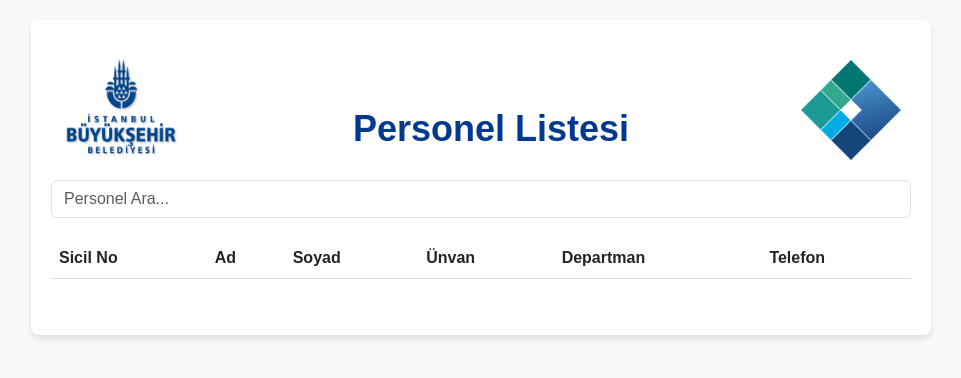
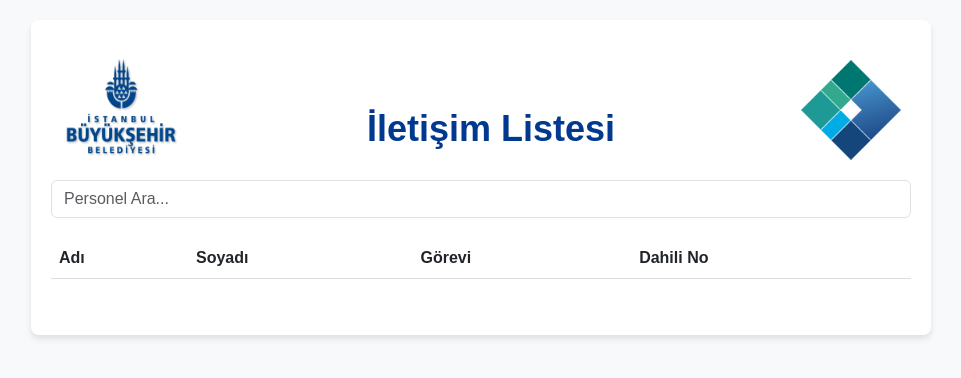
Before and after one commit to oyersen/imar, a PHP site: page /rehber in a window 1280 px wide. Shown: the top 378 px of the page, without its empty margins (159-1120 px from the left). Run offline with PHP 8.4, Linux system fonts and the light colour scheme.

Commit message:
update rehber

```diff
--- a/rehber.php
+++ b/rehber.php
@@ -10,6 +10,10 @@
     <link rel="shortcut icon" href="https://www.imar.istanbul/assets/images/favicon.ico" />
 
     <script src="https://code.jquery.com/jquery-3.6.0.min.js"></script>
+
+    <script src="https://cdn.jsdelivr.net/npm/@popperjs/core@2.11.8/dist/umd/popper.min.js"></script>
+    <script src="https://cdn.jsdelivr.net/npm/bootstrap@5.3.0/dist/js/bootstrap.min.js"></script>
+
     <script src="./src/js/xlsx.full.min.js"></script>
     <link rel="stylesheet" href="./src/css/bootstrap.css">
     <script src="./src/js/pagination.js"></script>
@@ -24,7 +28,7 @@
         <div class="header">
             <img id="ibb_logo" src="./src/img/ibb_logo.png">
             <h2>
-                Personel Listesi</h2>
+                İletişim Listesi</h2>
             <a href="./"> <img id="imar_logo" src="./src/img/favicon.ico"></a>
         </div>
         <input type="text" id="search" class="form-control" placeholder="Personel Ara..." autocomplete="off">
@@ -32,12 +36,10 @@
             <table class="table table-striped table-hover">
                 <thead>
                     <tr>
-                        <th>Sicil No</th>
-                        <th>Ad</th>
-                        <th>Soyad</th>
-                        <th>Ünvan</th>
-                        <th>Departman</th>
-                        <th>Telefon</th>
+                        <th>Adı</th>
+                        <th>Soyadı</th>
+                        <th>Görevi</th>
+                        <th>Dahili No</th>
                     </tr>
                 </thead>
                 <tbody id="personel-list">
@@ -50,6 +52,26 @@
         </div>
         <div id="pagination"></div>
     </div>
+    <!-- Modal -->
+    <div class="modal fade" id="personelModal" tabindex="-1" aria-labelledby="modalTitle" aria-hidden="true">
+        <div class="modal-dialog">
+            <div class="modal-content">
+                <div class="modal-header">
+                    <h5 class="modal-title" id="modalTitle">Personel Detayı</h5>
+                    <button type="button" class="btn-close" data-bs-dismiss="modal" aria-label="Kapat"></button>
+                </div>
+                <div class="modal-body">
+                    <img id="personelImage" src="" alt="Personel Resmi" class="img-fluid mb-3">
+
+                    <p><strong>Adı:</strong> <span id="modalAd"></span></p>
+                    <p><strong>Soyadı:</strong> <span id="modalSoyad"></span></p>
+                    <p><strong>Görevi:</strong> <span id="modalGorevi"></span></p>
+
+                    <p><strong>Dahili No:</strong> <span id="modalTelefon"></span></p>
+                </div>
+            </div>
+        </div>
+    </div>
 
     <script src="./src/js/rehber.js"></script>
 
--- a/src/js/rehber.js
+++ b/src/js/rehber.js
@@ -9,7 +9,7 @@ function calculateRowsPerPage() {
 }
 
 function loadExcel() {
-    fetch('src/data/personel_listesi.xlsx')
+    fetch('src/data/liste.xlsx')
         .then(response => response.arrayBuffer())
         .then(data => {
             const workbook = XLSX.read(data, { type: 'array' });
@@ -17,6 +17,7 @@ function loadExcel() {
             const sheet = workbook.Sheets[sheetName];
             const jsonData = XLSX.utils.sheet_to_json(sheet);
             allData = jsonData;
+            console.log(allData)
             filteredData = [...allData];
             updatePagination();
             displayData(1);
@@ -31,24 +32,44 @@ function displayData(page) {
     const startIndex = (page - 1) * rowsPerPage;
     const endIndex = Math.min(startIndex + rowsPerPage, filteredData.length);
     const dataToDisplay = filteredData.slice(startIndex, endIndex);
+
     if (dataToDisplay.length === 0) {
-        // Eğer hiç sonuç yoksa "Personel Bulunmamaktadır." mesajını göster
         tbody.innerHTML = `<tr><td colspan="6" style="text-align: center; font-weight: bold; color: red;">Personel Bulunmamaktadır.</td></tr>`;
         return;
     }
+
     dataToDisplay.forEach(row => {
         const tr = document.createElement('tr');
         tr.innerHTML = `
-        <td>${row['Sicil No'] || ''}</td>
-        <td>${row['Ad'] || ''}</td>
-        <td>${row['Soyad'] || ''}</td>
-        <td>${row['Ünvan'] || ''}</td>
-        <td>${row['Departman'] || ''}</td>
-        <td>${row['Telefon'] || ''}</td>
-    `;
+            <td>${row['ADI'] || ''}</td>
+            <td>${row['SOYADI'] || ''}</td>
+            <td>${row['GÖREVİ'] || ''}</td>
+            <td>${row['DAHİLİ NO'] || ''}</td>
+        `;
+
+        // Satır tıklandığında modal açma işlemi
+        tr.addEventListener('click', () => {
+
+            document.getElementById('modalAd').textContent = row['Adı'] || '';
+            document.getElementById('modalSoyad').textContent = row['Soyadı'] || '';
+
+            document.getElementById('modalGorevi').textContent = row['Gorevi'] || '';
+            document.getElementById('modalDahiliNo').textContent = row['Telefon'] || '';
+
+            // Resim eklemek için (Resim dosyaları personel resim klasöründe olsun)
+            const sicilNo = row['Sicil No'];
+            // document.getElementById('personelImage').src = `src/img/personel/${sicilNo}.jpg`;
+            document.getElementById('personelImage').src = `src/data/plan/erhanbaysal.bmp`;
+
+            // Modal'ı aç
+            const personelModal = new bootstrap.Modal(document.getElementById('personelModal'));
+            personelModal.show();
+        });
+
         tbody.appendChild(tr);
     });
 }
+
 
 function updatePagination() {
     rowsPerPage = calculateRowsPerPage();
```
Also changed, not shown: talep.php (added, +61 -0 lines), src/data/plan/erhanbaysal.bmp (added), 6 other files.
